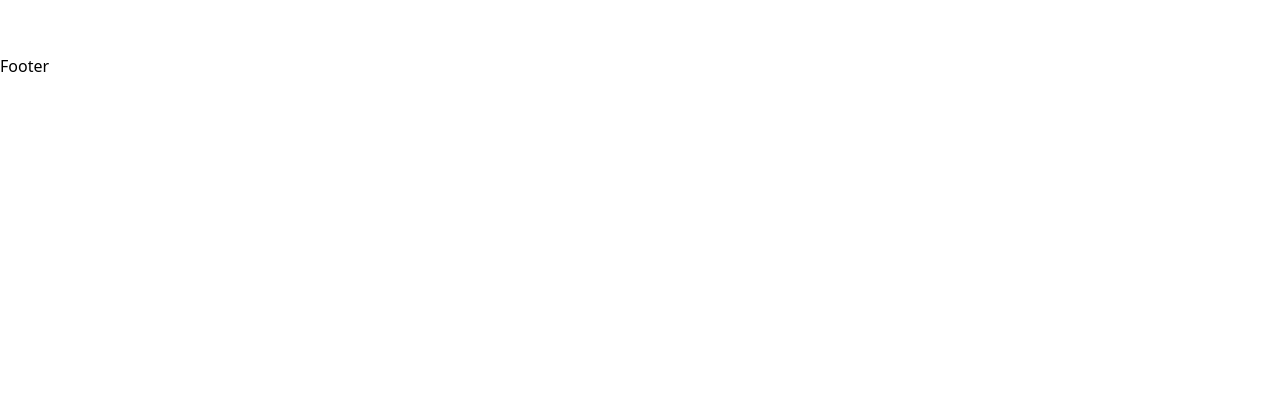
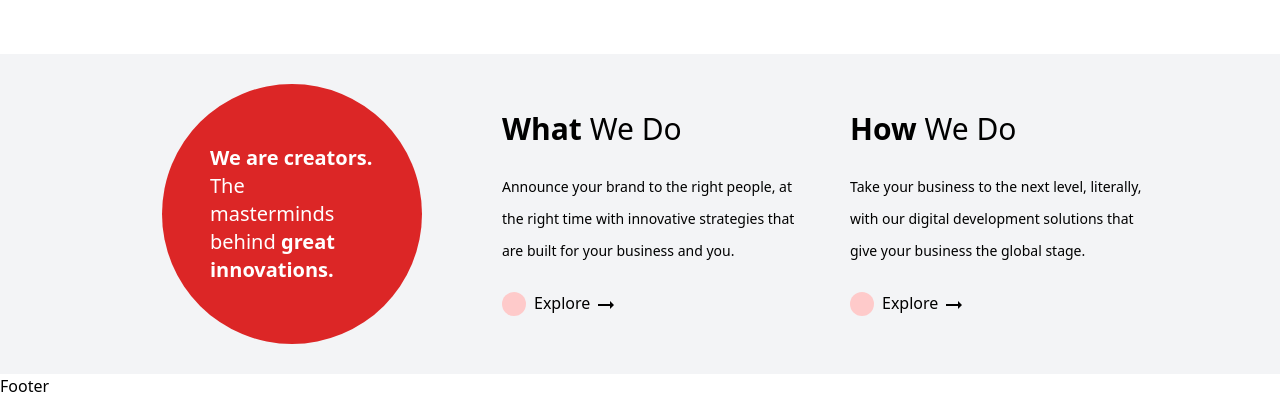
Before and after one commit to rkcoola792/media-dynox, a React (Vite) app: page / in a window 1280 px wide. Shown: the part 842-1240 px from the top of the page. Before the commit the page ends 920 px from the top, so only its background shows below. Built offline with nearby package versions, Linux system fonts and the light colour scheme.

Commit message:
section 2 complete

```diff
--- a/src/components/Homepage/Homepage.jsx
+++ b/src/components/Homepage/Homepage.jsx
@@ -1,10 +1,12 @@
 import React from 'react'
 import Section1 from './Section1'
+import Section2 from './Section2'
 
 const Homepage = () => {
   return (
-    <div className='px-24 '>
+    <div className=' '>
       <Section1></Section1>
+      <Section2></Section2>
     </div>
   )
 }
--- a/src/components/Homepage/Section2.jsx
+++ b/src/components/Homepage/Section2.jsx
@@ -0,0 +1,51 @@
+import React from 'react'
+import ArrowRightAltIcon from "@mui/icons-material/ArrowRightAlt";
+
+const Section2 = () => {
+  return (
+    <div className=" bg-gray-100 h-[320px]  w-screen flex items-center justify-center gap-12 ">
+      <div className="py-8  m-8   left-circle bg-red-600 h-[260px] w-[260px] rounded-[50%] text-white flex justify-center items-center">
+        <div>
+          <h1 className="text-xl p-8 px-12">
+            <span className="font-bold">We are creators.</span> The masterminds
+            behind <span className="font-bold">great innovations.</span>
+          </h1>
+        </div>
+      </div>
+
+      <div className="mid-details flex flex-col gap-6 w-[300px] ">
+        <h1 className="text-3xl">
+          <span className="font-bold ">What</span> We Do
+        </h1>
+        <p className="text-sm leading-8">
+          Announce your brand to the right people, at the right time with
+          innovative strategies that are built for your business and you.
+        </p>
+        <div className="explore flex items-center gap-2 ">
+          <div className="circle h-6 bg-red-200 rounded-[50%] w-6 "></div>
+          <h1>
+            Explore <ArrowRightAltIcon></ArrowRightAltIcon>{" "}
+          </h1>
+        </div>
+      </div>
+
+      <div className="right-details flex flex-col gap-6 w-[300px] ">
+        <h1 className="text-3xl">
+          <span className="font-bold ">How</span> We Do
+        </h1>
+        <p className="text-sm leading-8">
+          Take your business to the next level, literally, with our digital
+          development solutions that give your business the global stage.
+        </p>
+        <div className="explore flex items-center gap-2 ">
+          <div className="circle h-6 bg-red-200 rounded-[50%] w-6 "></div>
+          <h1>
+            Explore <ArrowRightAltIcon></ArrowRightAltIcon>{" "}
+          </h1>
+        </div>
+      </div>
+    </div>
+  );
+}
+
+export default Section2
```
